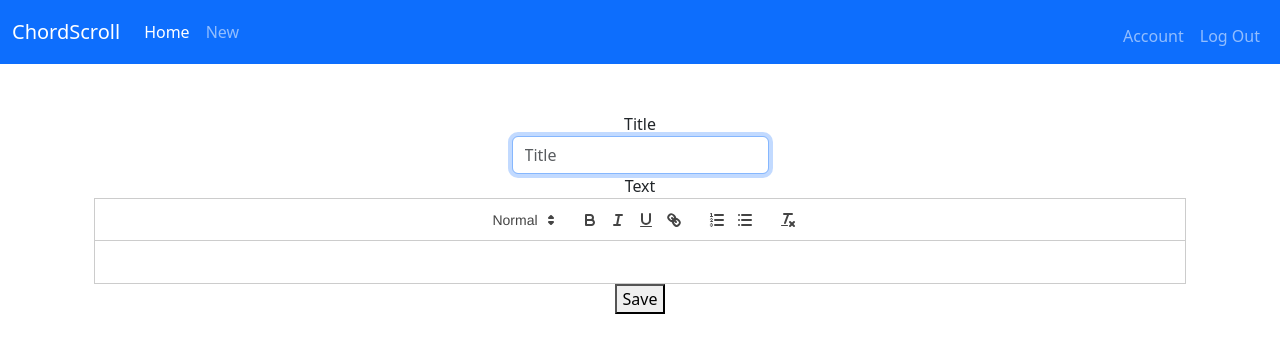
After one commit to EthanKC/chord-scroll, a Flask app: page /new in a window 1280 px wide. The commit adds this page. Shown: the top 361 px of the page. Run offline with Flask 3, Linux system fonts and the light colour scheme; a user stored in the database is signed in; some libraries are stand-ins or nearby versions.

Commit message:
Intitial build of /new. Made a form with a Title field, a Quill RTE, and a Save button. Made necessary changes to layout.html and app.py for /new

```diff
--- a/app.py
+++ b/app.py
@@ -251,65 +251,12 @@ def forgot_password():
 
     return render_template("forgot_password_username.html")
 
-@app.route("/new_pattern", methods=["GET","POST"])
+@app.route("/new", methods=["GET","POST"])
 @login_required
-def canvas():
+def new():
     if request.method == "POST":
-        patternName = request.form.get("patternName")
-        if not patternName:
-            flash("Enter Pattern Name")
-            return redirect("/new_pattern")
+        flash("TODO")
+        return redirect("/new")
 
-        fabricCount = request.form.get("fabricCount")
-        try:
-            fabricCount = int(fabricCount)
-        except:
-            flash("Fabric Count Must Be a Positive Integer")
-            return redirect("/new_pattern")
-        try:
-            if fabricCount <= 0:
-                flash("Fabric Count Must Be a Positive Integer")
-                return redirect("/new_pattern")
-        except:
-            flash("Fabric Count Must Be a Positive Integer")
-            return redirect("/new_pattern")
-
-
-        patternWidth = request.form.get("patternWidth")
-        if not patternWidth:
-            flash("Enter Pattern Width")
-            return redirect("/new_pattern")
-        try:
-            patternWidth = int(patternWidth)
-        except:
-            flash("Pattern Width Must Be a Positive Integer")
-            return redirect("/new_pattern")
-        try:
-            if patternWidth <= 0:
-                flash("Pattern Width Must Be a Positive Integer")
-                return redirect("/new_pattern")
-        except:
-            flash("Pattern Width Must Be a Positive Integer")
-            return redirect("/new_pattern")
-
-
-        patternHeight = request.form.get("patternHeight")
-        if not patternHeight:
-            flash("Enter Pattern Height")
-            return redirect("/new_pattern")
-        try:
-            patternHeight = int(patternHeight)
-        except:
-            flash("Pattern Height Must Be a Positive Integer")
-            return redirect("/new_pattern")
-        try:
-            if patternHeight <= 0:
-                flash("Pattern Height Must Be a Positive Integer")
-                return redirect("/new_pattern")
-        except:
-            flash("Pattern Height Must Be a Positive Integer")
-            return redirect("/new_pattern")
-
-        return render_template("canvas.html", patternName=patternName, fabricCount=fabricCount, patternWidth=patternWidth, patternHeight=patternHeight)
     else:
-        return render_template("new_pattern.html")
+        return render_template("new.html")
--- a/templates/layout.html
+++ b/templates/layout.html
@@ -10,6 +10,9 @@
         <!-- http://getbootstrap.com/docs/5.3/ -->
         <link href="https://cdn.jsdelivr.net/npm/bootstrap@5.3.3/dist/css/bootstrap.min.css" rel="stylesheet" integrity="sha384-QWTKZyjpPEjISv5WaRU9OFeRpok6YctnYmDr5pNlyT2bRjXh0JMhjY6hW+ALEwIH" crossorigin="anonymous">
         <script src="https://cdn.jsdelivr.net/npm/bootstrap@5.3.3/dist/js/bootstrap.bundle.min.js" integrity="sha384-YvpcrYf0tY3lHB60NNkmXc5s9fDVZLESaAA55NDzOxhy9GkcIdslK1eN7N6jIeHz" crossorigin="anonymous"></script>
+
+        <!--Quill Rich Text Editor Stylesheet-->
+        <link href="https://cdn.jsdelivr.net/npm/quill@2.0.2/dist/quill.snow.css" rel="stylesheet" />
 
         <link href="/static/style.css" rel="stylesheet">
 
@@ -33,6 +36,7 @@
                         <span class="visually-hidden">(current)</span>
                       </a>
                     </li>
+                    <li class="nav-item"><a class="nav-link" href="/new">New</a></li>
                   </ul>
                   <ul class="navbar-nav ms-auto mt-2">
                     <li class="nav-item"><a class="nav-link" href="/account">Account</a></li>
--- /dev/null
+++ b/templates/new.html
@@ -0,0 +1,31 @@
+{% extends "layout.html" %}
+
+{% block title %}
+    New
+{% endblock %}
+
+{% block main %}
+    <div class="container">
+        <form action="/new" method="post">
+            <div class="form-group">
+                <label for="title">Title</label>
+                <input autocomplete="off" autofocus class="form-control mx-auto w-auto" id="title" name="title" placeholder="Title" type="text">
+            </div>
+            <div class="form-group">
+                <label>Text</label>
+                <div id="editor"></div>
+            </div>
+            <button type="submit">Save</button>
+        </form>
+    </div>
+
+    <!-- Include the Quill library -->
+    <script src="https://cdn.jsdelivr.net/npm/quill@2.0.2/dist/quill.js"></script>
+
+    <!-- Initialize Quill editor -->
+    <script>
+        const quill = new Quill('#editor', {
+        theme: 'snow'
+        });
+    </script>
+{% endblock %}
```
Also changed, not shown: 1 other file.
